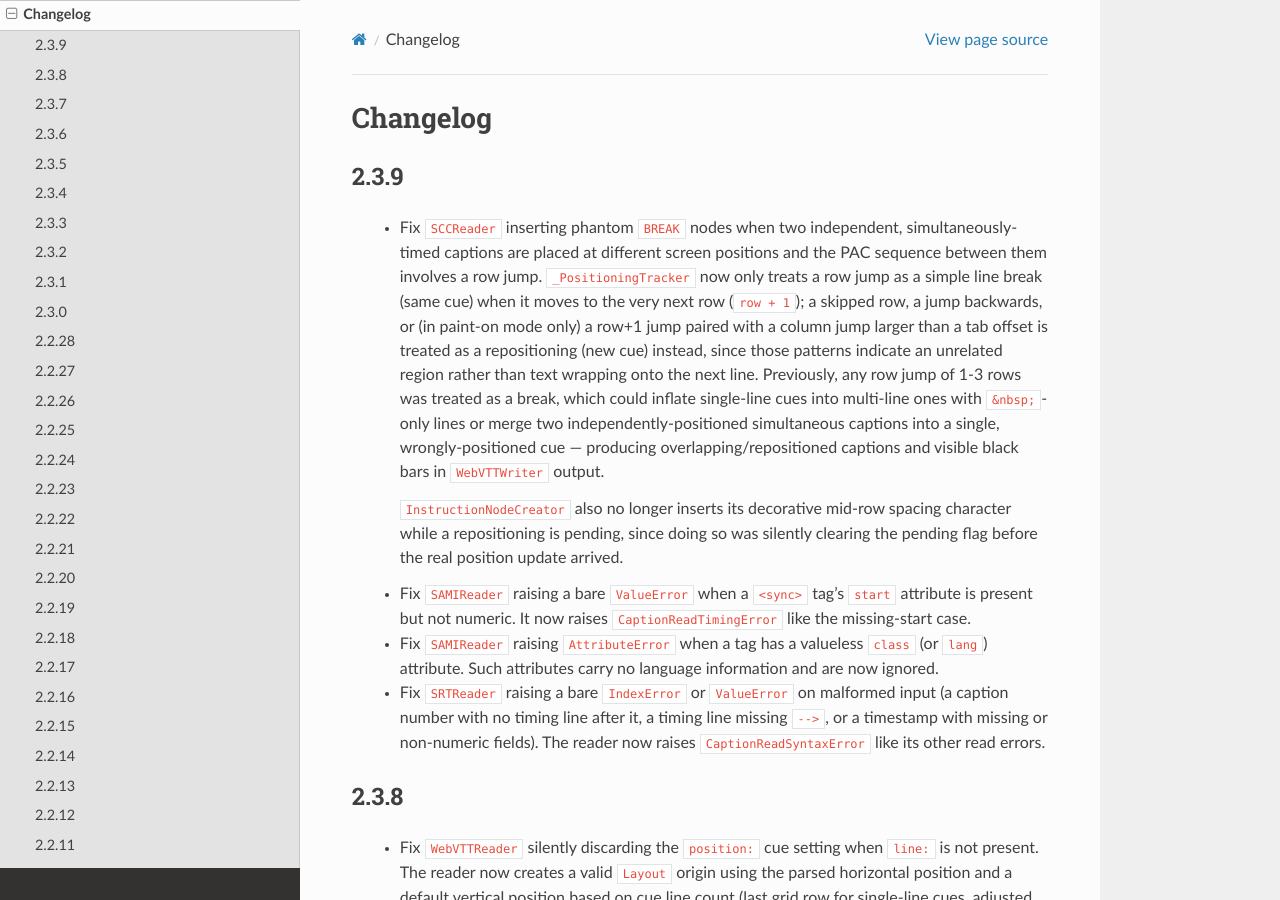
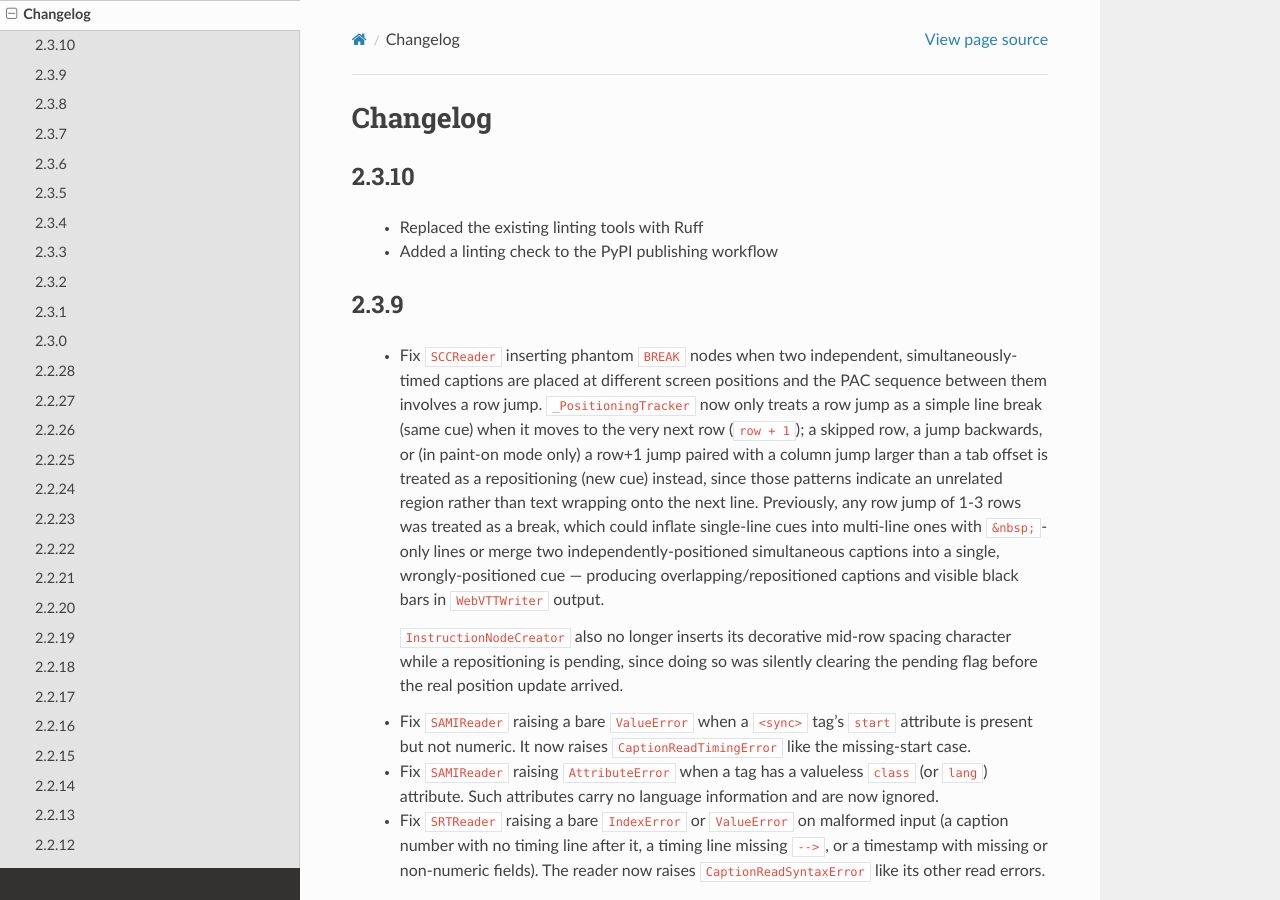
Before and after one commit to pbs/pycaption, a Sphinx documentation site: the page built from docs/changelog.rst, in a window 1280 px wide and 900 px high. Built offline with Sphinx 7.4.7 and the Read the Docs theme 3.1.0, drawn with Linux system fonts in a browser that asks for light colours.

Commit message:
OCTO-11566 Update changelog and bump version

```diff
--- a/docs/changelog.rst
+++ b/docs/changelog.rst
@@ -1,5 +1,10 @@
 Changelog
 ---------
+2.3.10
+^^^^^^
+  - Replaced the existing linting tools with Ruff
+  - Added a linting check to the PyPI publishing workflow
+
 2.3.9
 ^^^^^^
   - Fix ``SCCReader`` inserting phantom ``BREAK`` nodes when two independent,
--- a/docs/conf.py
+++ b/docs/conf.py
@@ -53,9 +53,9 @@ copyright = "2012-2026, PBS.org (available under the Apache License, Version 2.0
 # built documents.
 #
 # The short X.Y version.
-version = "2.3.9"
+version = "2.3.10"
 # The full version, including alpha/beta/rc tags.
-release = "2.3.9"
+release = "2.3.10"
 
 # The language for content autogenerated by Sphinx. Refer to documentation
 # for a list of supported languages.
--- a/setup.py
+++ b/setup.py
@@ -21,7 +21,7 @@ transcript_dependencies = ["nltk==3.10.0"]
 
 setup(
     name="pycaption",
-    version="2.3.9",
+    version="2.3.10",
     description="Closed caption converter",
     long_description=open(README_PATH).read(),
     author="Joe Norton",
```
